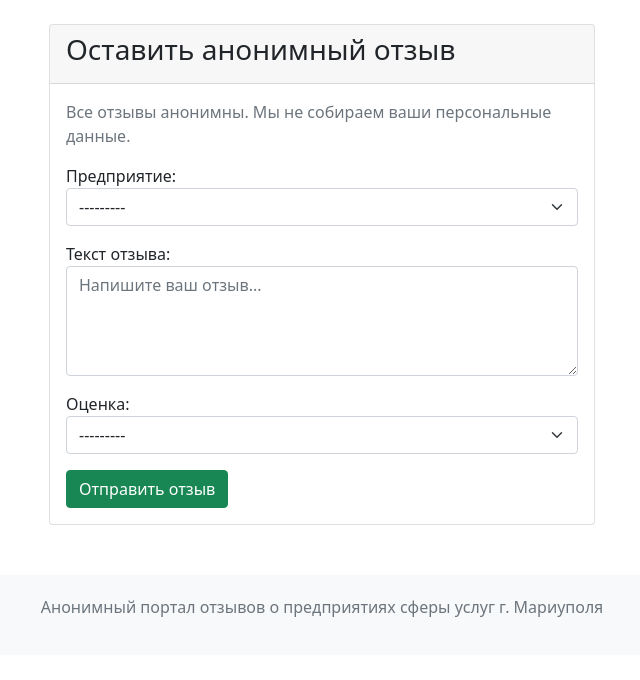
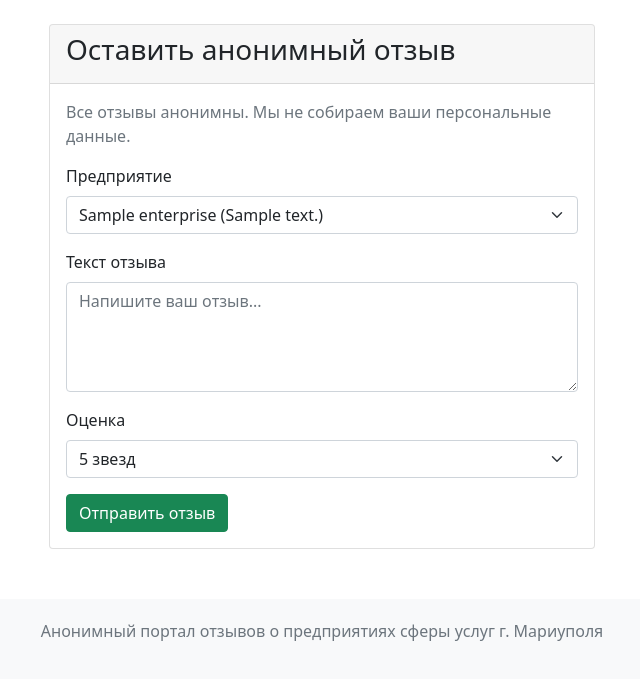
Before and after one commit to Alekss280/mariupol-reviews, a Django app: page /add/ in a window 1280 px wide. Shown: the part 56-736 px from the top of the page, without its empty margins (318-958 px from the left). Run offline with Django 4.2, Linux system fonts and the light colour scheme; tables that the repository leaves empty hold one stand-in row (values such as "Sample post").

Commit message:
Добавлено поле выбора предприятия с адресом

```diff
--- a/reviews/templates/reviews/add_review.html
+++ b/reviews/templates/reviews/add_review.html
@@ -11,11 +11,42 @@
                 <p class="text-muted">Все отзывы анонимны. Мы не собираем ваши персональные данные.</p>
                 <form method="post">
                     {% csrf_token %}
-                    {{ form.as_p }}
+
+                    <!-- Поле выбора предприятия с адресом -->
+                    <div class="mb-3">
+                        <label for="id_enterprise" class="form-label">Предприятие</label>
+                           <select name="enterprise" id="id_enterprise" class="form-select" required>
+                             {% for enterprise in form.fields.enterprise.queryset %}
+                              <option value="{{ enterprise.id }}">
+                             {{ enterprise.name }}{% if enterprise.address %} ({{ enterprise.address }}){% endif %}
+                                   </option>
+                                {% endfor %}
+                            </select>
+                    </div>
+
+                    <!-- Поле текста отзыва -->
+                    <div class="mb-3">
+                        <label for="id_text" class="form-label">Текст отзыва</label>
+                        <textarea name="text" id="id_text" rows="4" class="form-control" required placeholder="Напишите ваш отзыв..."></textarea>
+                    </div>
+
+                    <!-- Поле оценки -->
+                    <div class="mb-3">
+                        <label for="id_rating" class="form-label">Оценка</label>
+                        <select name="rating" id="id_rating" class="form-select" required>
+                            <option value="5">5 звезд</option>
+                            <option value="4">4 звезды</option>
+                            <option value="3">3 звезды</option>
+                            <option value="2">2 звезды</option>
+                            <option value="1">1 звезда</option>
+                        </select>
+                    </div>
+
                     <button type="submit" class="btn btn-success">Отправить отзыв</button>
                 </form>
             </div>
         </div>
     </div>
 </div>
+
 {% endblock %}
```
